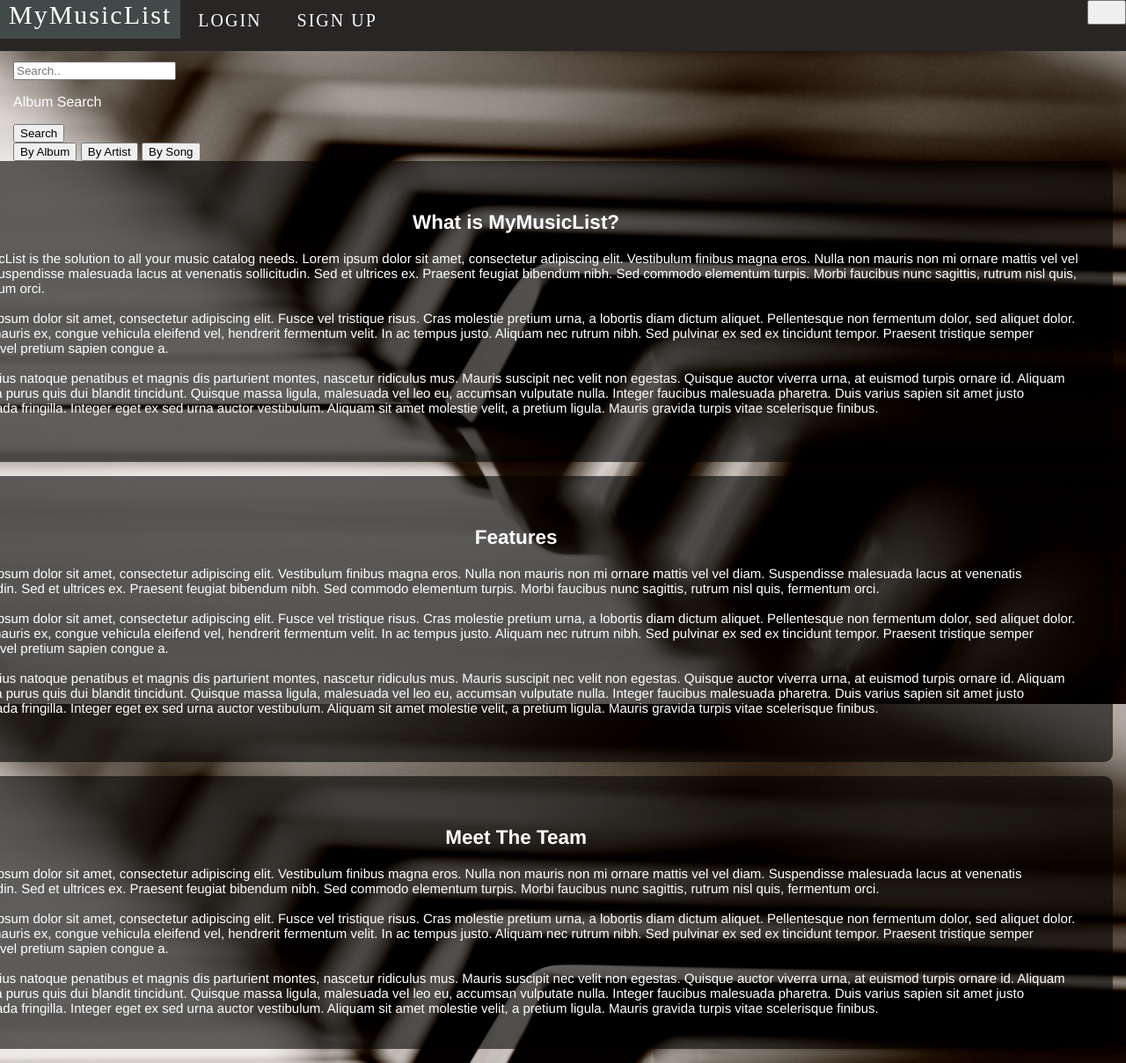
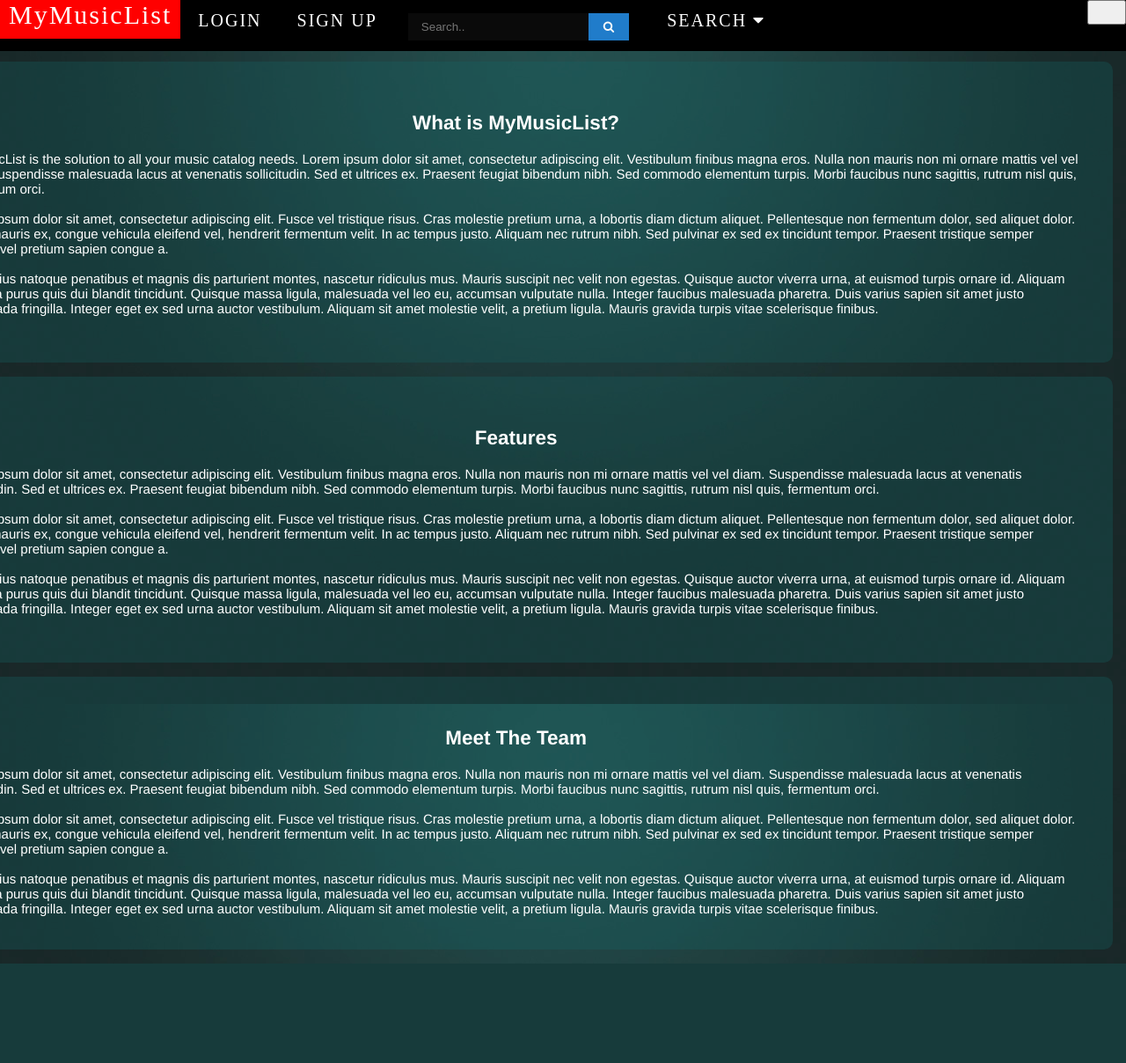
Before and after one commit to alltootechnical/mymusiclist, a Django app: page / in a window 1280 px wide. Shown: the whole page at 88% size. After the commit the page ends 1095 px from the top, so only its background shows below. Run offline with Django 3.2, Linux system fonts and the light colour scheme; some libraries are stand-ins or nearby versions; some web fonts are replaced.

Commit message:
Search bar in navbar with dropdown menu

```diff
--- a/files/css/mymusiclist.css
+++ b/files/css/mymusiclist.css
@@ -27,6 +27,78 @@ body {
      text-align: center;
 }
 
+
+/*for dropdown thing */
+
+li a, .dropbtn {
+    display: inline-block;
+    color: white;
+    text-align: center;
+
+    text-decoration: none;
+}
+
+li a:hover, .dropdown:hover .dropbtn {
+    background-color: red;
+}
+
+li.dropdown {
+    display: inline-block;
+}
+
+.dropdown-content {
+    display: none;
+    position: absolute;
+    background-color: blue;
+    min-width: 160px;
+    box-shadow: 0px 8px 16px 0px rgba(0,0,0,0.2);
+    z-index: 1;
+}
+
+.dropdown-content a {
+    color: black;
+
+    text-decoration: none;
+    display: block;
+    text-align: left;
+}
+
+.dropdown-content a:hover {background-color: #f1f1f1}
+
+.dropdown:hover .dropdown-content {
+    display: block;
+}
+
+/*searchbar*/
+
+/*form {
+                width:500px;
+                margin:50px auto;
+}*/
+
+.search_nav{
+	padding: 15px;
+}
+.searchbar {
+                padding:8px 15px;
+                background:rgba(50, 50, 50, 0.2);
+                border:0px solid #dbdbdb;
+			 color: white;
+}
+.button {
+                position:relative;
+                padding:6px 15px;
+                left:-8px;
+                border:2px solid #207cca;
+                background-color:#207cca;
+                color:#fafafa;
+}
+.button:hover  {
+                background-color:#fafafa;
+                color:#207cca;
+}
+
+
 /* Generic style for clickable shit*/
 
 .buttoned{
@@ -38,7 +110,7 @@ body {
 /* Generic style for wrapping stuff in a box*/
 
 .boxified{
-	background-color: rgba(0,0,0,0.6);
+	background-color: rgba(20,100,100,0.3);
 	border-radius: 10px;
 	padding: 3vw;
 }
@@ -48,7 +120,7 @@ body {
 	position:fixed;
 	width : 100vw;
 	list-style-type: none;
-	background-color: #282525;
+	background-color: #000;
 	overflow: hidden;
 	margin : -15px;
 	margin-top: -70px;
@@ -76,7 +148,7 @@ body {
 
 .nav_bar_tab{
 	float: left;
-	display: block;
+	display:inline-block;
 	color: white;
 	font-size: 20px;
 	font-family: PalanquinDark;
--- a/templates/base.html
+++ b/templates/base.html
@@ -4,7 +4,7 @@
   <meta charset="utf-8">
   <title>{% block title %}MyMusicList{% endblock %}</title>
   <link rel="stylesheet" href="/files/css/mymusiclist.css">
-  <link rel="stylesheet" href="/files/css/font-awesome.css">
+  <link rel="stylesheet" href="https://cdnjs.cloudflare.com/ajax/libs/font-awesome/4.7.0/css/font-awesome.min.css">
 </head>
 <body>
   <header>
@@ -19,9 +19,38 @@
         <li><a class="nav_bar_home" href="/">MyMusicList</a></li>
         <li><a class="nav_bar_tab" href="{% url 'login' %}">LOGIN</a></li>
         <li><a class="nav_bar_tab" href="{% url 'signup' %}">SIGN UP</a></li>
+        <li>
+             <div class="search_nav">
+                  <form action="{% url 'search' %}" method="get">
+                            <div class="wrap">
+                 			<div class="search">
+                 			<input class="searchbar" type="text" name="search" placeholder="Search..">
+                 			<input id="searchbytype" type="hidden" name="searchtype" value="album">
+                 		     <button class="button"> <i class="fa fa-search" aria-hidden="true"></i></button>
+                 			</div>
+                 		</div>
+                  </form>
+             </div>
+        </li>
+        <li class="dropdown nav_bar_tab">
+             <a id=search_type href=# class="dropbtn">SEARCH  <i class="fa fa-caret-down"></i></a>
+                   <div class="dropdown-content">
+                        <a href="#" onclick="mainA()" >Album</a>
+                        <a href="#" onclick="mainB()">Artist</a>
+                        <a href="#" onclick="mainC()">Song</a>
+                   </div>
+       </li>
         <li style="float:right"><button class="nav_bar_tab"type="button" onclick="toggleWallpaper()"></button></li>
       </ul>
     {% endif %}
+
+
+
+
+
+
+
+
     <div class="boxified sidebar">
       {% block sidebar %}
         <h2>Featured Songs</h2>
@@ -43,36 +72,22 @@
 
 	<script>
 	function mainA(){
-		document.getElementById("demo").innerHTML = "Album Search";
+		document.getElementById("search_type").innerHTML = "Album Search";
 		document.getElementById("searchbytype").value = "album";
 	}
 	function mainB(){
-		document.getElementById("demo").innerHTML = "Artist Search";
+		document.getElementById("search_type").innerHTML = "Artist Search";
 		document.getElementById("searchbytype").value = "artist";
 	}
 	function mainC(){
-		document.getElementById("demo").innerHTML = "Song Search";
+		document.getElementById("search_type").innerHTML = "Song Search";
 		document.getElementById("searchbytype").value = "song";
 	}
 	</script>
 
-	<form action="{% url 'search' %}" method="get">
-		<div class="wrap">
-			<div class="search">
-			<input type="text" name="search" placeholder="Search..">
-			<input id="searchbytype" type="hidden" name="searchtype" value="album">
-			<p id="demo">Album Search</p></input>
-			<button>Search</button>
-			</div>
-		</div>
-	</form>
 
 
-	<div>
-		<a><button onclick="mainA()">By Album</button></a>
-		<a><button onclick="mainB()">By Artist</button></a>
-		<a><button onclick="mainC()">By Song</button></a>
-    </div>
+
 
 
 
```
Also changed, not shown: core/migrations/0001_initial.py (added), core/migrations/0002_auto_20171105_1339.py (added), core/migrations/0003_auto_20171105_1339.py (added), core/migrations/0004_auto_20171105_1350.py (added), core/migrations/0005_auto_20171105_1352.py (added), core/migrations/0006_auto_20171105_1453.py (added), files/images/background.jpg, templates/search.html (line endings or trailing spaces).
